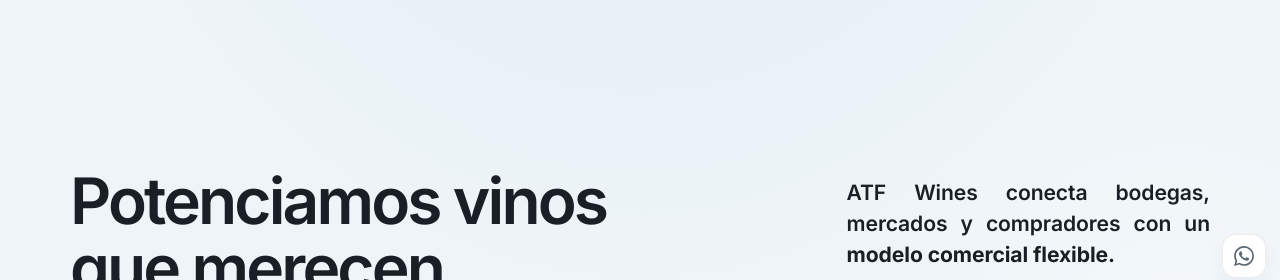
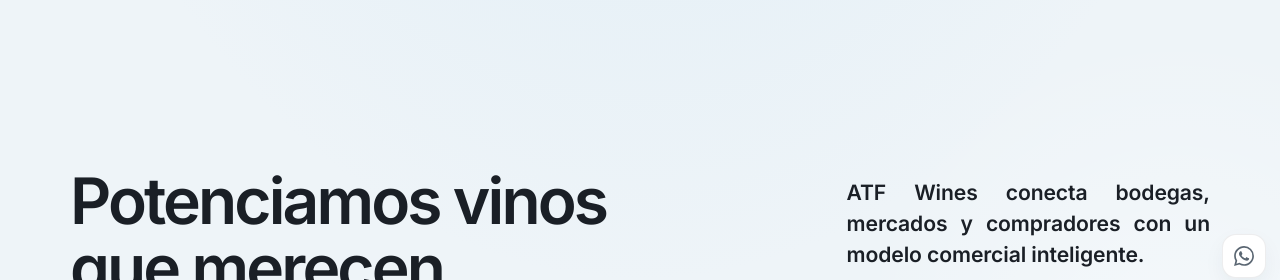
Before and after one commit to alberto-a11y/web-atf, a website built with Vite: page index.html in a window 1280 px wide. Shown: the part 78-358 px from the top of the page. Built offline with nearby package versions, Linux system fonts and the light colour scheme.

```diff
--- a/index.html
+++ b/index.html
@@ -91,7 +91,7 @@
             <h1 class="editorial-display">Potenciamos vinos que merecen más mercado.</h1>
             <ul class="hero-text__support" aria-label="Propuesta de valor de ATF Wines">
               <li class="hero-text__support-item hero-text__support-item--lead">
-                ATF Wines conecta bodegas, mercados y compradores con un <strong>modelo comercial flexible.</strong>
+                ATF Wines conecta bodegas, mercados y compradores con un modelo comercial inteligente.
               </li>
               <li class="hero-text__support-item">Vinos con identidad real.</li>
               <li class="hero-text__support-item">Consolidación para volúmenes flexibles.</li>
```
